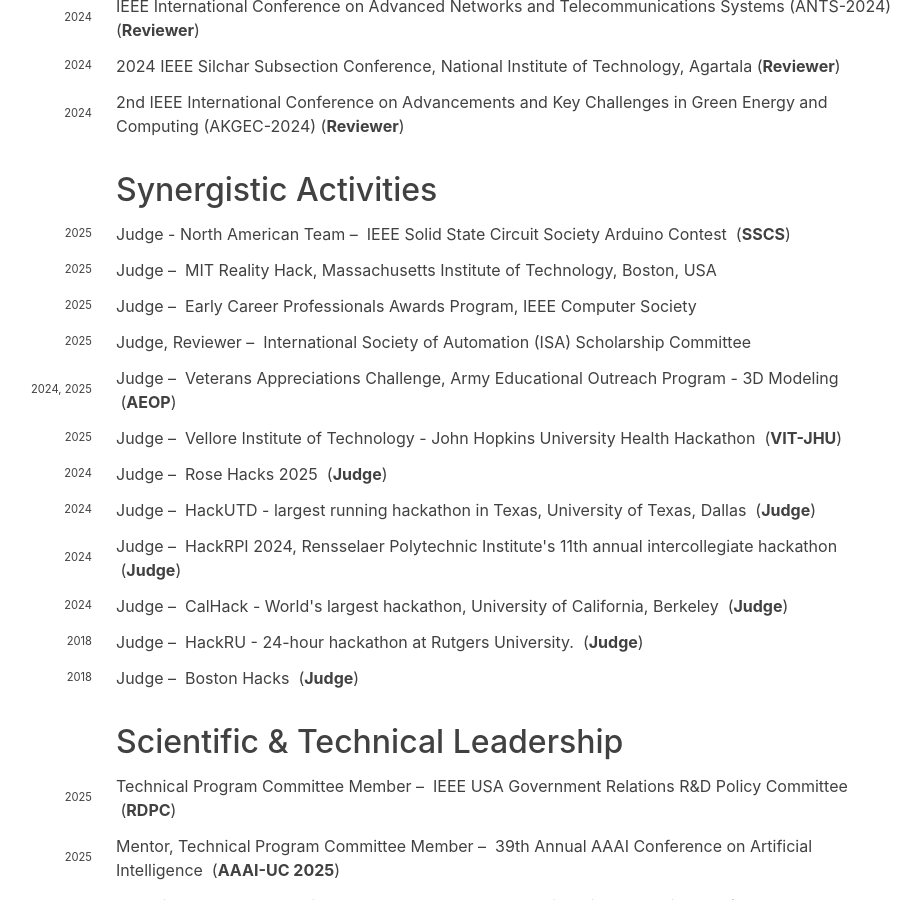
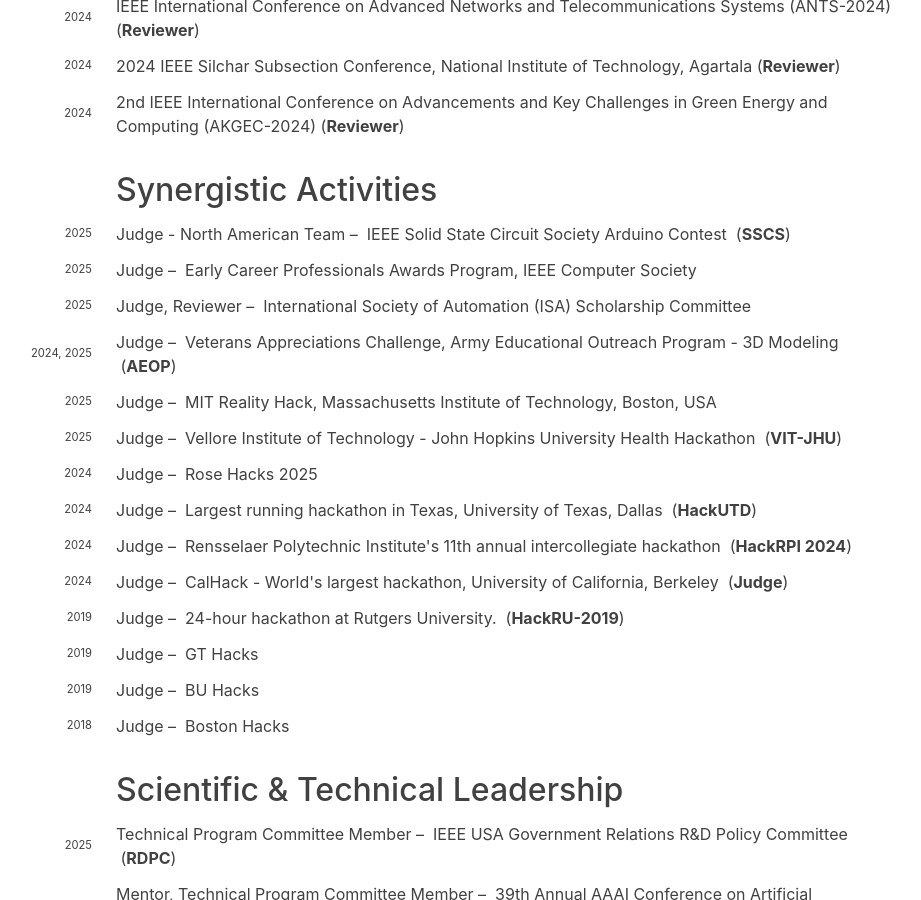
Before and after one commit to hariharanragothaman/hariharanragothaman.github.io, a Jekyll site: the page built from cv.md, in a window 1280 px wide and 900 px high, scrolled down 6109 px. Shown: the whole window, without its empty margins (216-1137 px from the left). Built offline with Jekyll 4.4.1, drawn with Linux system fonts in a browser that asks for light colours; nearby versions of some CDN libraries; some web fonts are replaced.

Commit message:
Polishes and Updates

```diff
--- a/_data/synergy.yaml
+++ b/_data/synergy.yaml
@@ -4,13 +4,6 @@
   years:
     - year: 2025
       url: https://www.sscs-arduino-contest.com/our-team
-
-- venue: MIT Reality Hack, Massachusetts Institute of Technology, Boston, USA
-  venue-shorthand:
-  position: Judge
-  years:
-    - year: 2025
-      url: https://www.mitrealityhack.com/about
 
 - venue: Early Career Professionals Awards Program, IEEE Computer Society
   venue-shorthand:
@@ -33,6 +26,13 @@
     - year: 2024, 2025
       url: https://www.usaeop.com/
 
+- venue: MIT Reality Hack, Massachusetts Institute of Technology, Boston, USA
+  venue-shorthand:
+  position: Judge
+  years:
+    - year: 2025
+      url: https://www.mitrealityhack.com/about
+
 - venue: Vellore Institute of Technology - John Hopkins University Health Hackathon
   venue-shorthand: VIT-JHU
   position: Judge
@@ -41,21 +41,21 @@
       url: https://vitbhopal.ac.in/health-hackathon/
 
 - venue: Rose Hacks 2025
-  venue-shorthand: Judge
+  venue-shorthand:
+  position: Judge
+  years:
+    - year: 2024
+      url: https://rosehack2025.devpost.com/
+
+- venue: Largest running hackathon in Texas, University of Texas, Dallas
+  venue-shorthand: HackUTD
   position: Judge
   years:
     - year: 2024
       url: https://hackutd.co/
 
-- venue: HackUTD - largest running hackathon in Texas, University of Texas, Dallas
-  venue-shorthand: Judge
-  position: Judge
-  years:
-    - year: 2024
-      url: https://hackutd.co/
-
-- venue: HackRPI 2024, Rensselaer Polytechnic Institute's 11th annual intercollegiate hackathon
-  venue-shorthand: Judge
+- venue: Rensselaer Polytechnic Institute's 11th annual intercollegiate hackathon
+  venue-shorthand: HackRPI 2024
   position: Judge
   years:
     - year: 2024
@@ -68,15 +68,29 @@
     - year: 2024
       url: https://hackberkeley.org/
 
-- venue: HackRU - 24-hour hackathon at Rutgers University.
-  venue-shorthand: Judge
+- venue: 24-hour hackathon at Rutgers University.
+  venue-shorthand: HackRU-2019
   position: Judge
   years:
-    - year: 2018
+    - year: 2019
       url: https://www.hackru.org/
 
+- venue: GT Hacks
+  venue-shorthand:
+  position: Judge
+  years:
+    - year: 2019
+      url: https://hackgt2019.devpost.com/
+
+- venue: BU Hacks
+  venue-shorthand:
+  position: Judge
+  years:
+    - year: 2019
+      url:
+
 - venue: Boston Hacks
-  venue-shorthand: Judge
+  venue-shorthand:
   position: Judge
   years:
     - year: 2018
```
